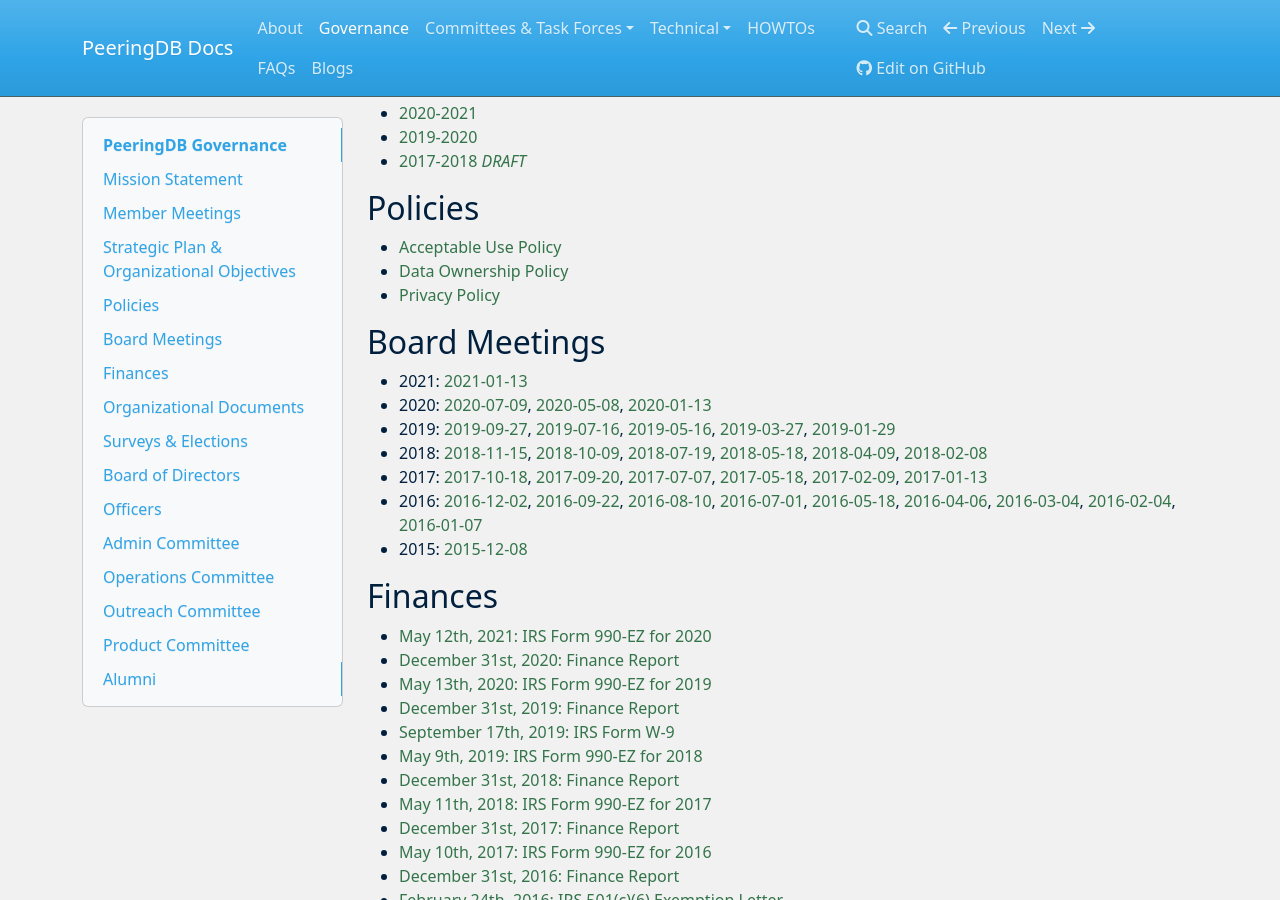
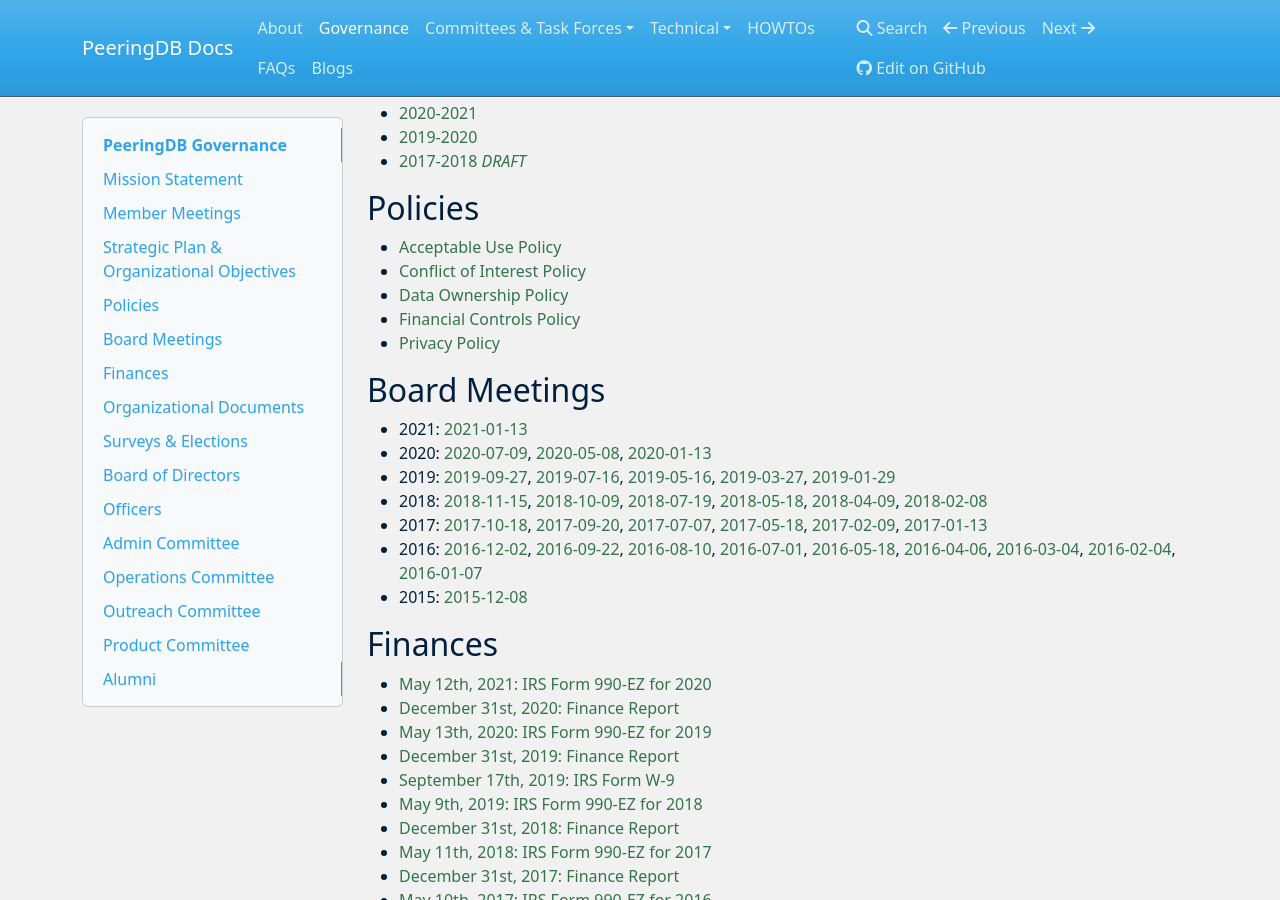
Before and after one commit to peeringdb/docs, an MkDocs documentation site: the page built from docs/gov.md, in a window 1280 px wide and 900 px high, scrolled down 438 px. Built offline with MkDocs 1.6.1, drawn with Linux system fonts in a browser that asks for light colours; nearby versions of some CDN libraries.

Commit message:
Policies section update.

```diff
--- a/docs/gov.md
+++ b/docs/gov.md
@@ -23,7 +23,9 @@
 ## Policies
 
 - [Acceptable Use Policy](https://www.peeringdb.com/aup)
+- [Conflict of Interest Policy](gov/legaldocs/2015-12-08_PeeringDB_Conflict_of_Interest_Policy.pdf)
 - [Data Ownership Policy](gov/misc/2020-04-06_PeeringDB_Data_Ownership_Policy_Document_v1.0.pdf)
+- [Financial Controls Policy](gov/legaldocs/2017-05-18_PeeringDB_Financial_Controls_Policy.pdf)
 - [Privacy Policy](gov/misc/2017-04-02-PeeringDB_Privacy_Policy.pdf)
 
 ## Board Meetings
```
